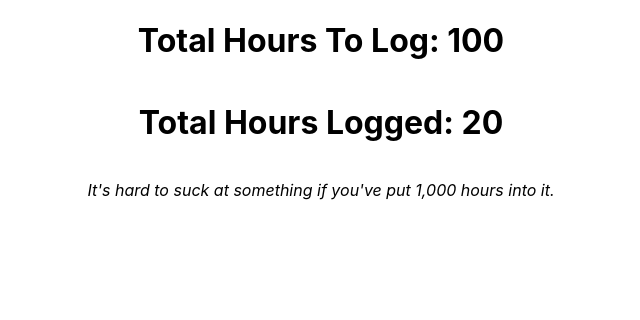
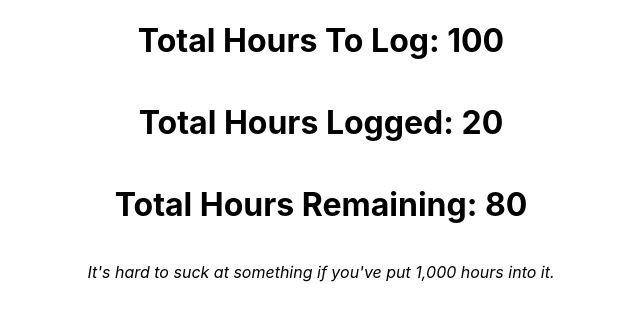
Before and after one commit to mark-torres10/youSuckTimer, a React (Create React App) app: page / in a window 1280 px wide. Shown: the top 320 px of the page, without its empty margins (319-959 px from the left). Built offline with nearby package versions, Linux system fonts and the light colour scheme.

Commit message:
feat: add 'total hours remaining' to frontend

```diff
--- a/src/components/Timer.js
+++ b/src/components/Timer.js
@@ -10,6 +10,7 @@ export default function Timer() {
     <div className="Timer">
         <h1>Total Hours To Log: <span>{totalHoursNeeded}</span></h1>
         <h1>Total Hours Logged: <span>{totalHours}</span></h1>
+        <h1>Total Hours Remaining: <span>{totalHoursNeeded - totalHours}</span></h1>
     </div>
   )
 }
```
